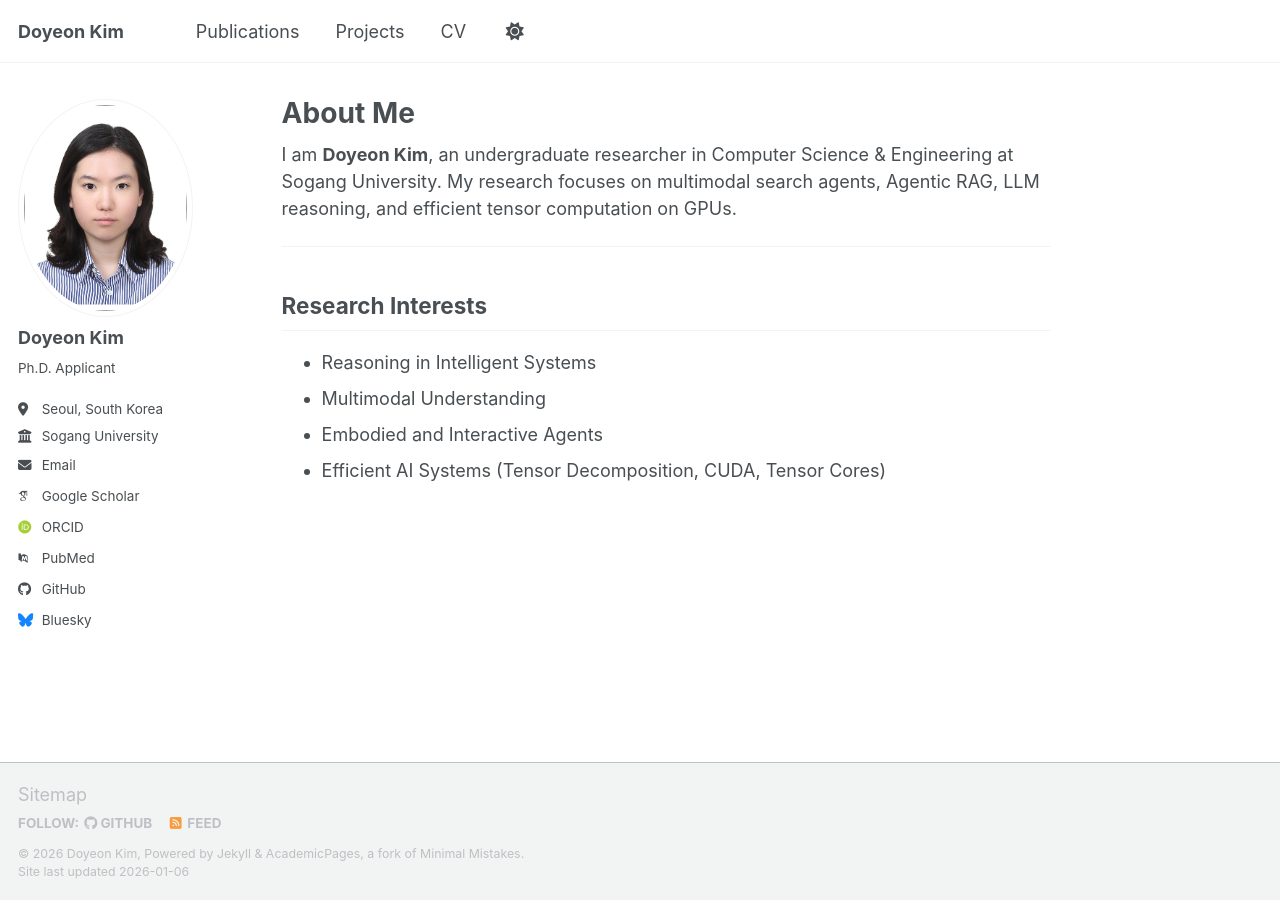
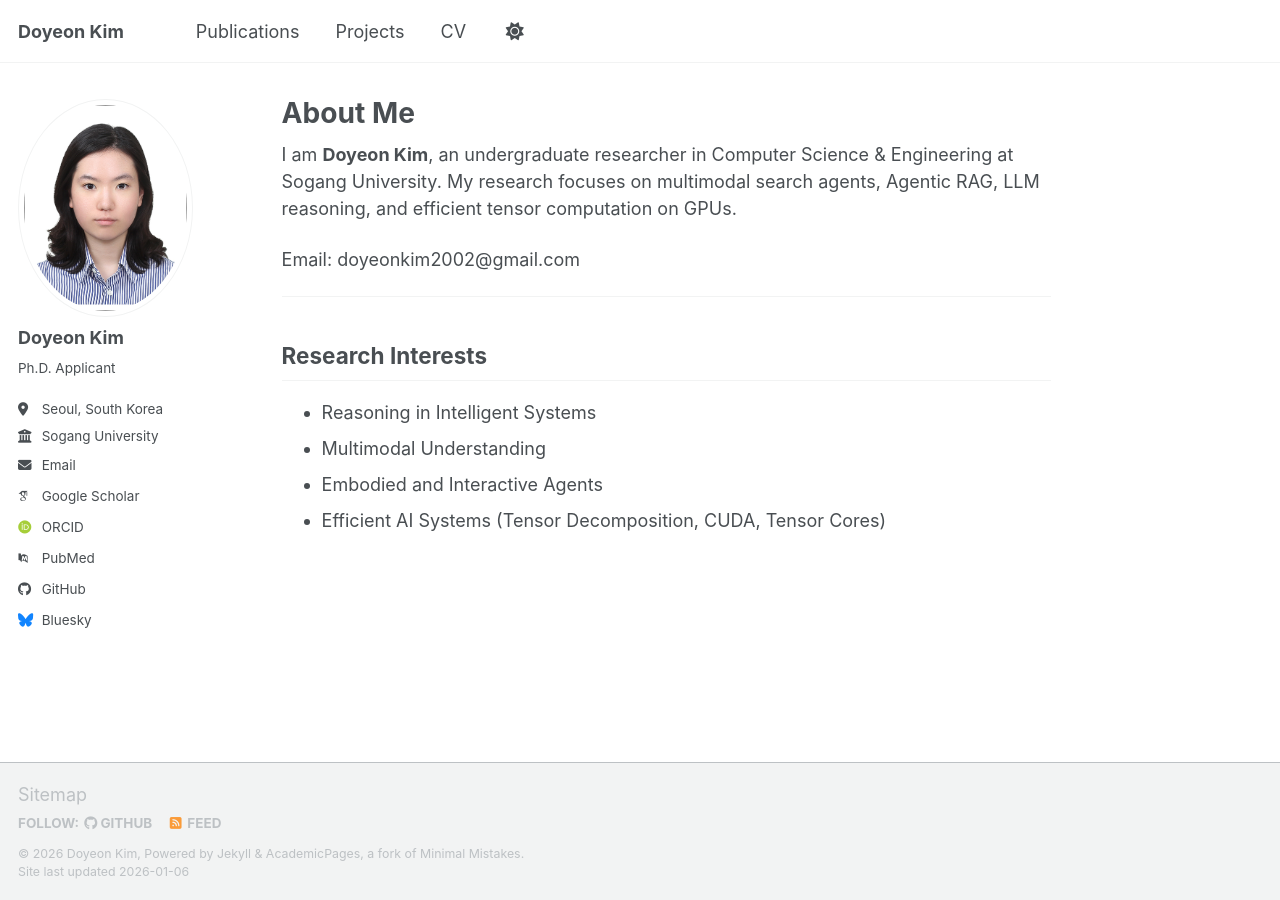
Before and after one commit to jshine0914/jshine0914.github.io, a Jekyll site: the page built from _pages/about.md, in a window 1280 px wide. Built offline with Jekyll 4.4.1, drawn with Linux system fonts in a browser that asks for light colours; some web fonts are replaced; a script bundle is joined from its source files by our own code; library files that are not in the unit come from our copies.

Commit message:
Update about.md

```diff
--- a/_pages/about.md
+++ b/_pages/about.md
@@ -10,6 +10,8 @@ redirect_from:
 I am **Doyeon Kim**, an undergraduate researcher in Computer Science & Engineering at Sogang University.
 My research focuses on multimodal search agents, Agentic RAG, LLM reasoning, and efficient tensor computation on GPUs.
 
+Email: doyeonkim2002@gmail.com
+
 ---
 
 ## Research Interests
```
